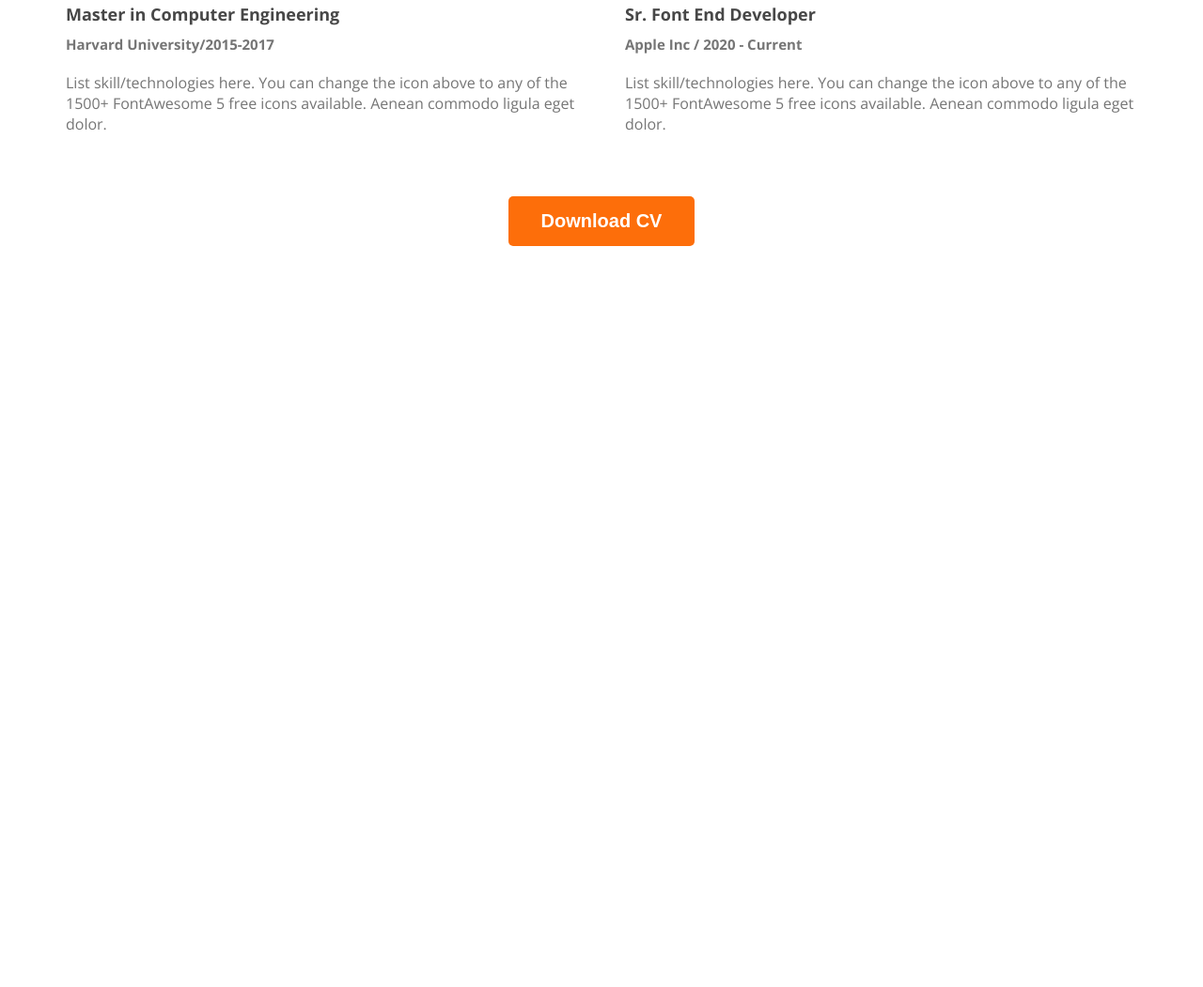
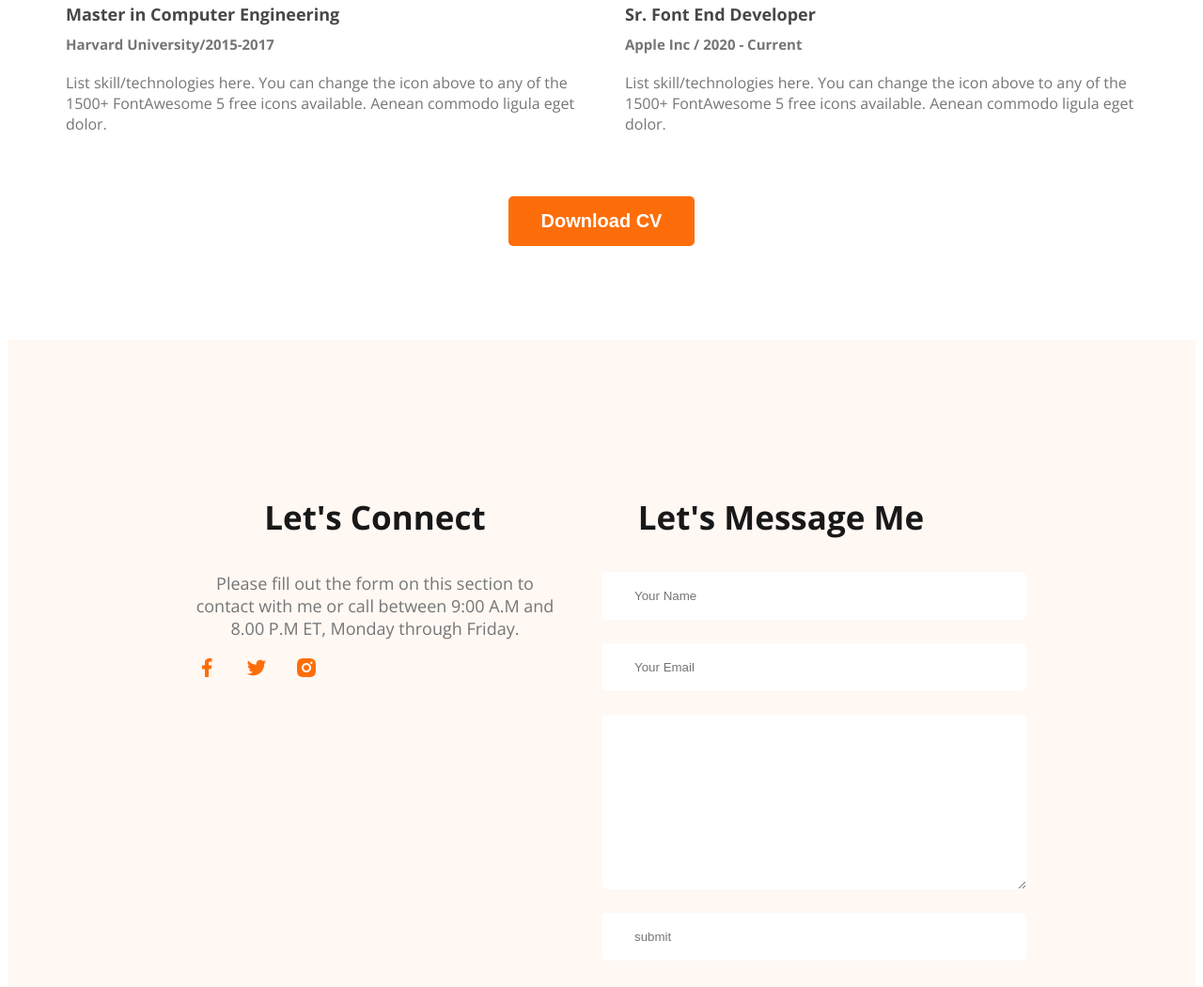
Before and after one commit to U-R-M-I/Portfolio, a plain HTML site: page index.html in a window 1280 px wide. Shown: the part 3139-4190 px from the top of the page at 94% size. Before the commit the page ends 3451 px from the top, so only its background shows below. Drawn offline with nearby package versions, Linux system fonts and the light colour scheme.

Commit message:
footer added

```diff
--- a/index.html
+++ b/index.html
@@ -159,6 +159,24 @@
           </section>
      </main>
      <footer>
+          <div class="footer-colomn"><h3 class="section-title">Let's Connect</h3>
+          <P class="section-description">Please fill out the form on this section to contact with me or call between 9:00 A.M and 8.00 P.M ET, Monday through
+          Friday.</P>
+          <div class="social-links">
+               <a href=""><img src="images/icons/facebook.png" alt=""></a>
+               <a href=""><img src="images/icons/twitter.png" alt=""></a>
+               <a href=""><img src="images/icons/insta.png" alt=""></a>
+          </div>
+          </div>
+          <div class="footer-colomn">
+               <h3 class="section-title">Let's Message Me</h3>
+               <form class="contact">
+                    <input type="text" placeholder="Your Name">
+                    <input type="email" placeholder="Your Email">
+                    <textarea name="" id="" cols="30" rows="10"></textarea>
+                    <input type="text" value="submit">
+               </form>
+          </div>
      </footer>
 </body>
 </html>
--- a/styles/Portfolio.css
+++ b/styles/Portfolio.css
@@ -173,3 +173,29 @@ main section{
      margin-top: 50px;
      margin-bottom: 50px;
 }
+/* footer style */
+footer{
+     display: flex;
+     background-color: #fff8f3;
+     padding: 130px 200px;
+     margin-top: 100px;
+}
+.footer-colomn
+{
+     width: 50%;
+     padding-right: 50px;
+
+}
+.social-links a{
+      margin-right: 25px;
+}
+.contact input[type="text"],.contact input[type="email"],textarea{
+     display: block;
+     margin-bottom: 25px;
+     padding: 18px 35px;
+     color: #757575;
+     border-radius: 5px;
+     background-color: #FFF;
+     border: 0;
+     width: 100%;
+}
```
